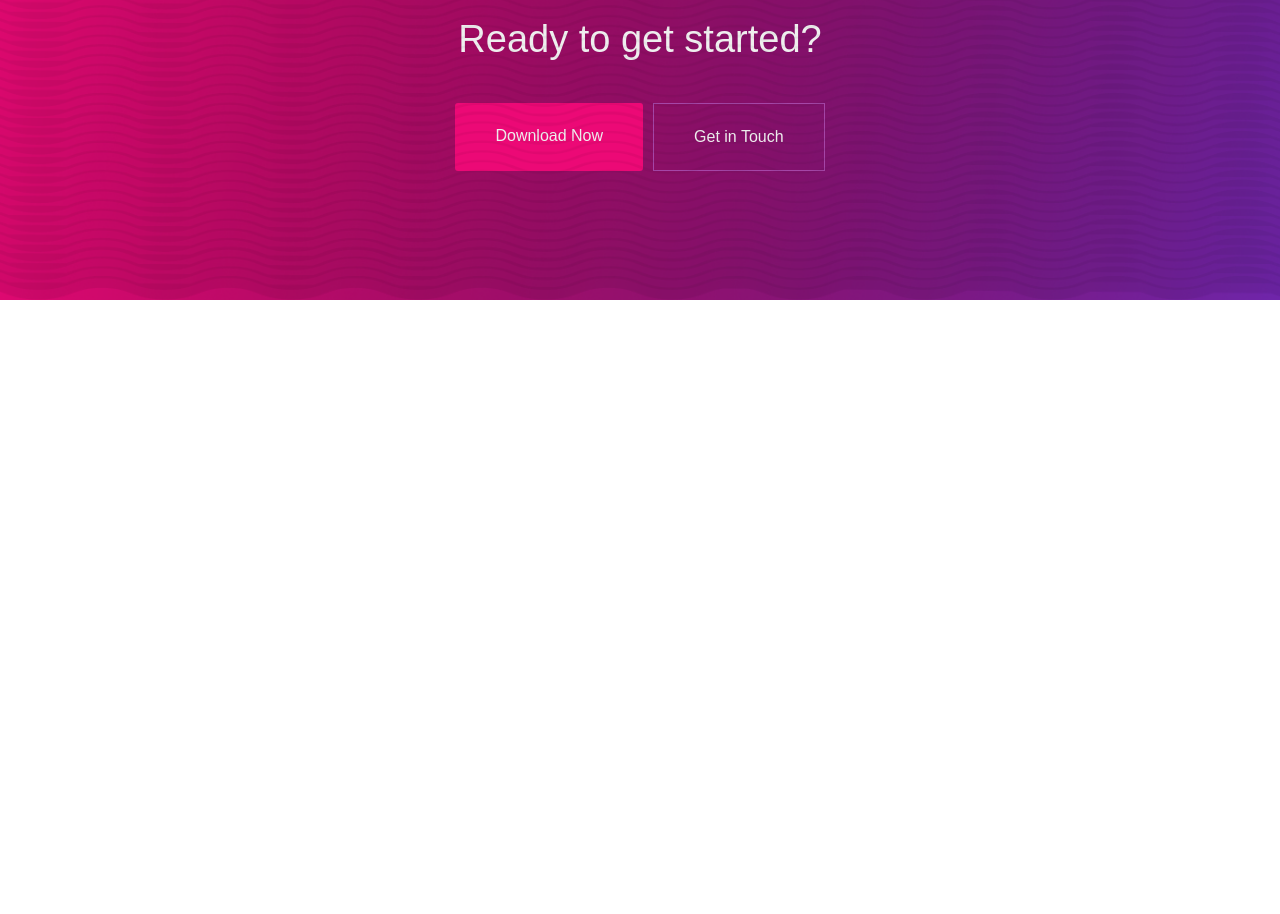
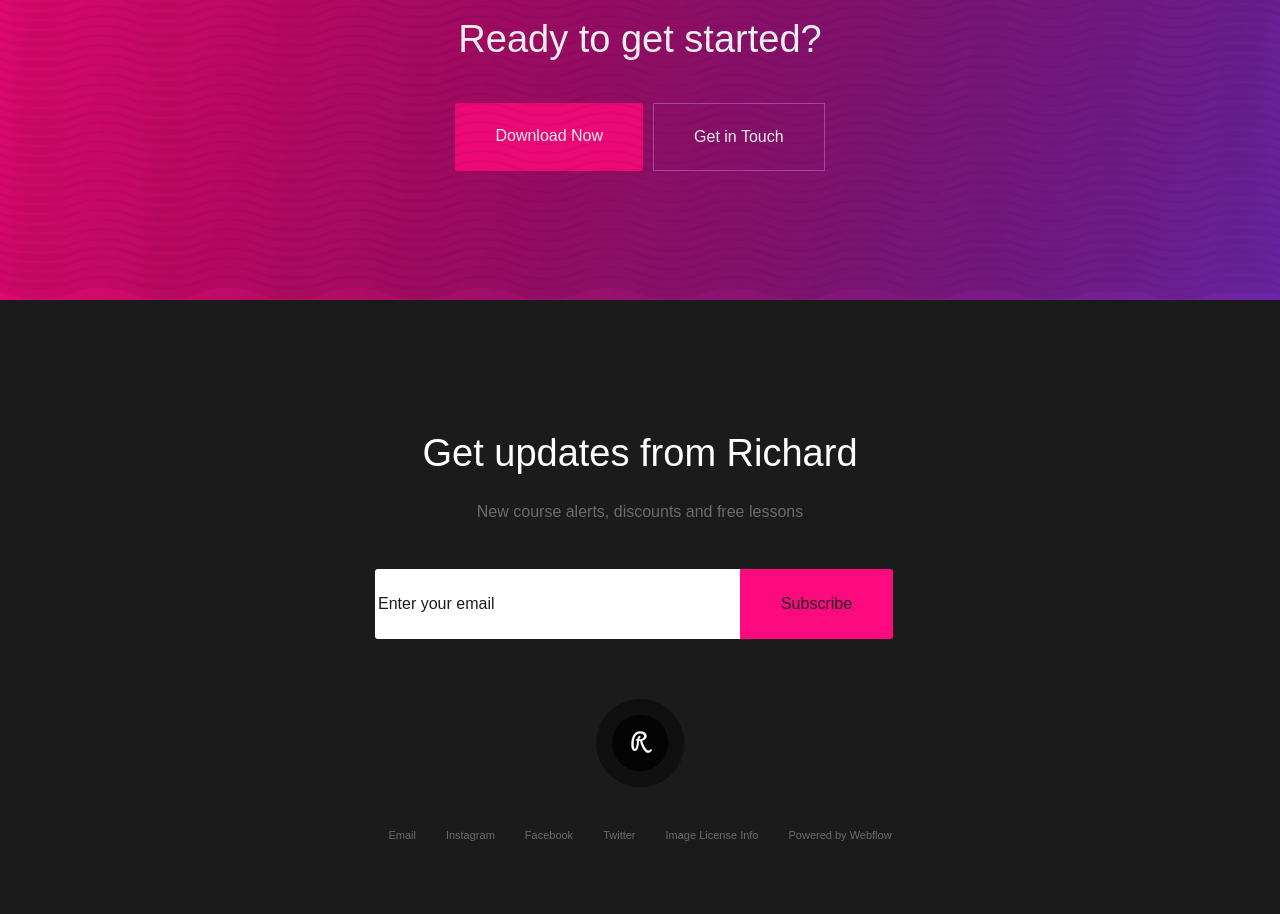
Before and after one commit to sonikup/Richard, a plain HTML site: page index.html in a window 1280 px wide. Shown: the part 7227-8141 px from the top of the page. Before the commit the page ends 7527 px from the top, so only its background shows below. Drawn offline with Linux system fonts and the light colour scheme; a web font is replaced by a local one.

Commit message:
footer add

```diff
--- /dev/null
+++ b/css/footer.css
@@ -0,0 +1,75 @@
+.footer {
+    background: var(--bg);
+    padding: 129px 0 69px;
+}
+
+.footer__desc-p1 {
+    font-family: var(--GR);
+    font-size: 38px;
+    font-weight: 400;
+    line-height: 48px;
+    color: white;
+}
+
+.footer__desc-p2 {
+    font-family: var(--GR);
+    font-size: 16px;
+    font-weight: 400;
+    line-height: 30px;
+    color: var(--color);
+}
+
+.input {
+    font-family: var(--GR);
+    font-size: 16px;
+    font-weight: 400;
+    line-height: 26px;
+    color: #1C1C1C;
+    padding: 22px 155px 22px 3px;
+    border-radius: 3px 0px 0px 3px;
+    border: none;
+    outline: none;
+}
+
+.btn {
+    font-family: var(--GR);
+    font-size: 16px;
+    font-weight: 400;
+    line-height: 26px;
+    color: #1C1C1C;
+    padding: 22px 0;
+    border-radius: 0px 3px 3px 0px;
+    background:  #FC0A7E;
+    border: none;
+    width: 153px;
+}
+.footer__links-item{
+    font-family: var(--GR);
+font-size: 11px;
+font-weight: 400;
+line-height: 20px;
+color: var(--color);
+}
+.footer__links{
+    display: flex;
+    gap: 30px;
+}
+.footer__wrap{
+display: flex;
+align-items: center;
+justify-content: center;
+flex-direction: column;
+gap: 30px;
+}
+.footer__desc{
+    display: flex;
+    gap: 20px;
+    flex-direction: column;
+    justify-content: center;
+    align-items: center;
+}
+.input{
+    display: flex;
+    flex-wrap: nowrap;
+    margin-left: 70px;
+}
--- a/css/main.css
+++ b/css/main.css
@@ -5,3 +5,4 @@
 @import url(./team__cards.css);
 @import url(./comment.css);
 @import url(./start.css);
+@import url(./footer.css);
--- a/index.html
+++ b/index.html
@@ -198,6 +198,26 @@
             </div>
         </div>
     </div>
+    <footer class="footer">
+        <div class="container footer__wrap">
+            <div class="footer__desc">
+                <p class="footer__desc-p1">Get updates from Richard</p>
+                <p class="footer__desc-p2">New course alerts, discounts and free lessons</p>
+                <div class="input">
+                   <input type="email" value="Enter your email" class="input"><input type="button" class="btn" value="Subscribe">
+                </div>
+            </div>
+            <img src="./img/richard.png" alt="">
+            <div class="footer__links">
+                <a href="#" class="footer__links-item">Email</a>
+                <a href="#" class="footer__links-item">Instagram</a>
+                <a href="#" class="footer__links-item">Facebook</a>
+                <a href="#" class="footer__links-item">Twitter</a>
+                <a href="#" class="footer__links-item">Image License Info</a>
+                <a href="#" class="footer__links-item">Powered by Webflow</a>
+            </div>
+        </div>
+    </footer>
 </body>
 
 </html>
```
Also changed, not shown: img/richard.png (added).
